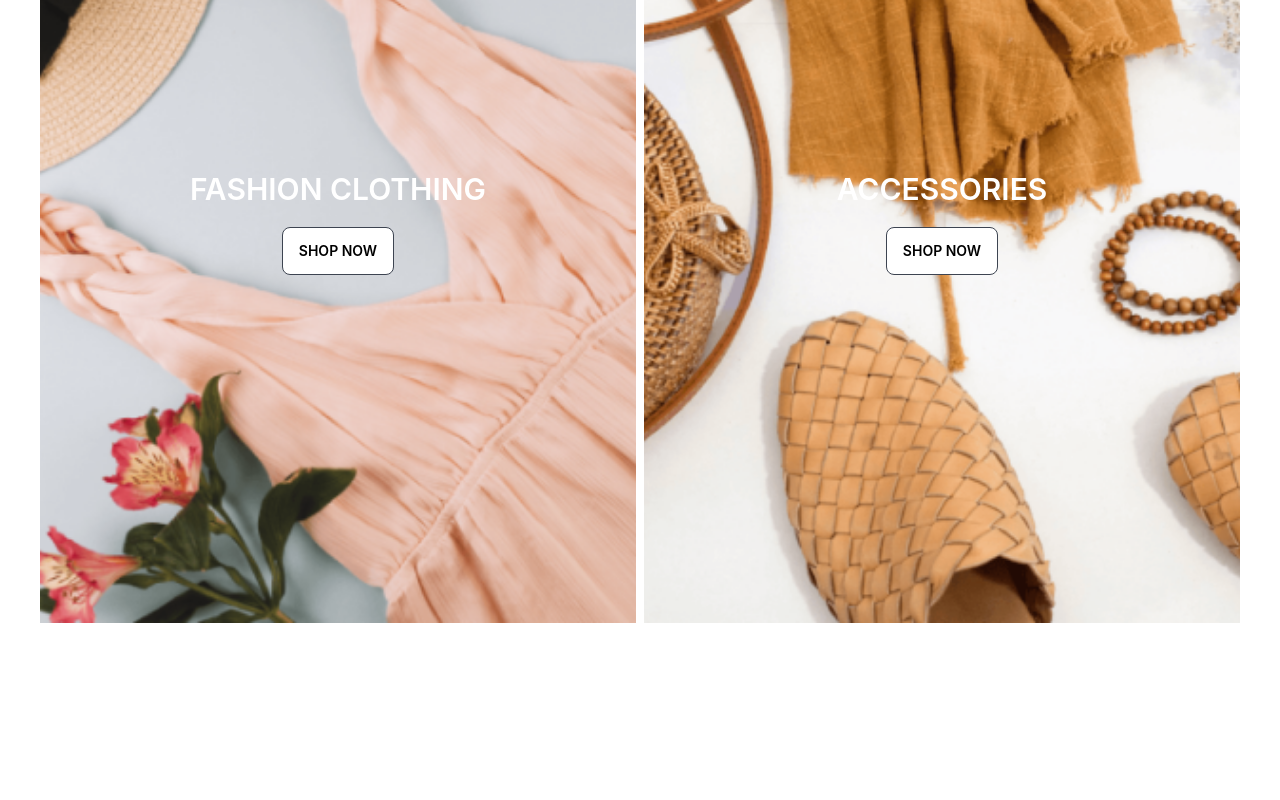
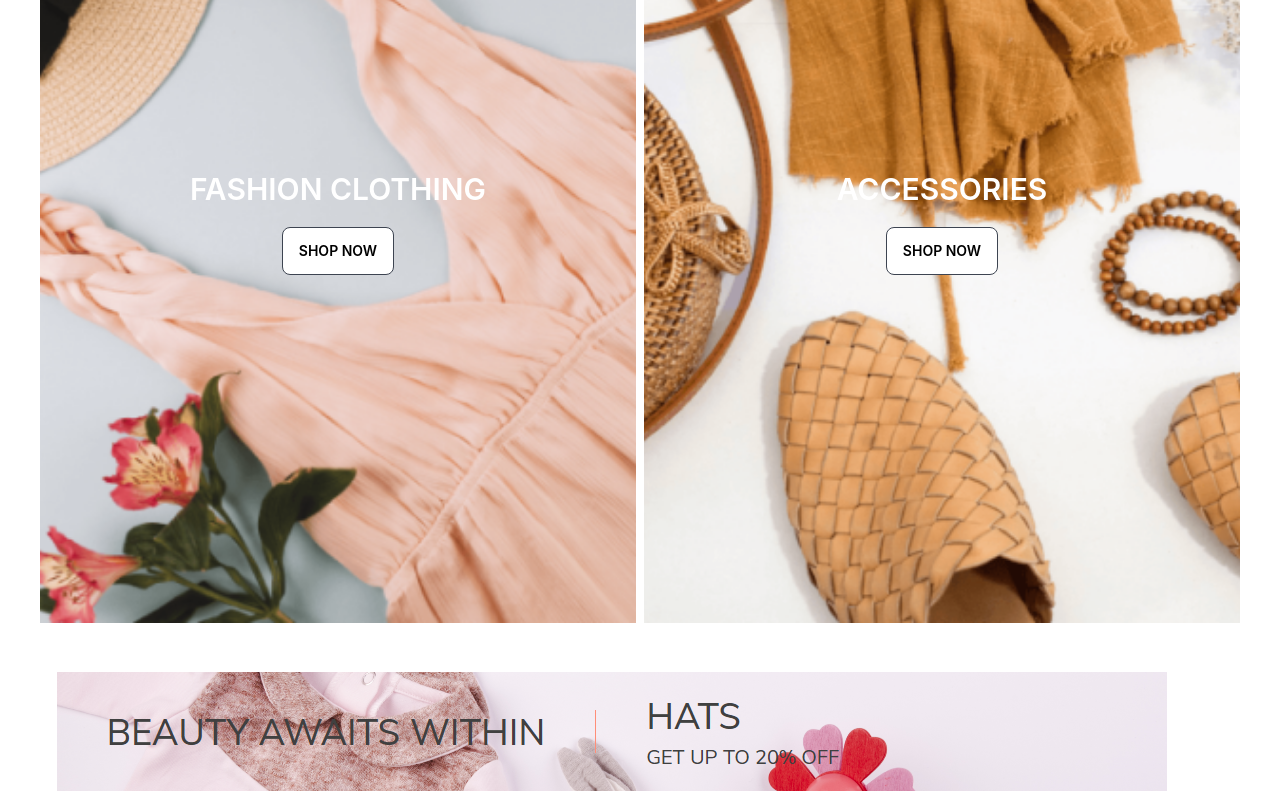
Before and after one commit to devSafayet/stooon-fashion-shop-client-side, a React (Create React App) app: page / in a window 1280 px wide. Shown: the part 5123-5923 px from the top of the page. Before the commit the page ends 5786 px from the top, so only its background shows below. Built offline with nearby package versions, Linux system fonts and the light colour scheme; no server answers.

Commit message:
discound images added

```diff
--- a/src/Components/Home/Collection/Collection.js
+++ b/src/Components/Home/Collection/Collection.js
@@ -5,7 +5,7 @@ const Collection = () => {
     return (
         <div>
             <h1 className='text-center font-semibold text-4xl'>COLLECTION</h1>
-            <div className=' justify-center grid grid-cols-1 lg:grid-cols-2 gap-2 m-10'>
+            <div className='justify-center grid grid-cols-1 lg:grid-cols-2 gap-2 m-10'>
                 <div class="hero min-h-screen bg-img1">
                     <div class="hero-content text-center text-neutral-content">
                         <div class="max-w-md">
--- a/src/Components/Home/OfferImg/OfferImg.js
+++ b/src/Components/Home/OfferImg/OfferImg.js
@@ -1,9 +1,10 @@
 import React from 'react';
+import offerimg from '../../../images/discount.png';
 
 const OfferImg = () => {
     return (
-        <div>
-
+        <div className='ml-12'>
+            <img src={offerimg} alt="" />
         </div>
     );
 };
```
